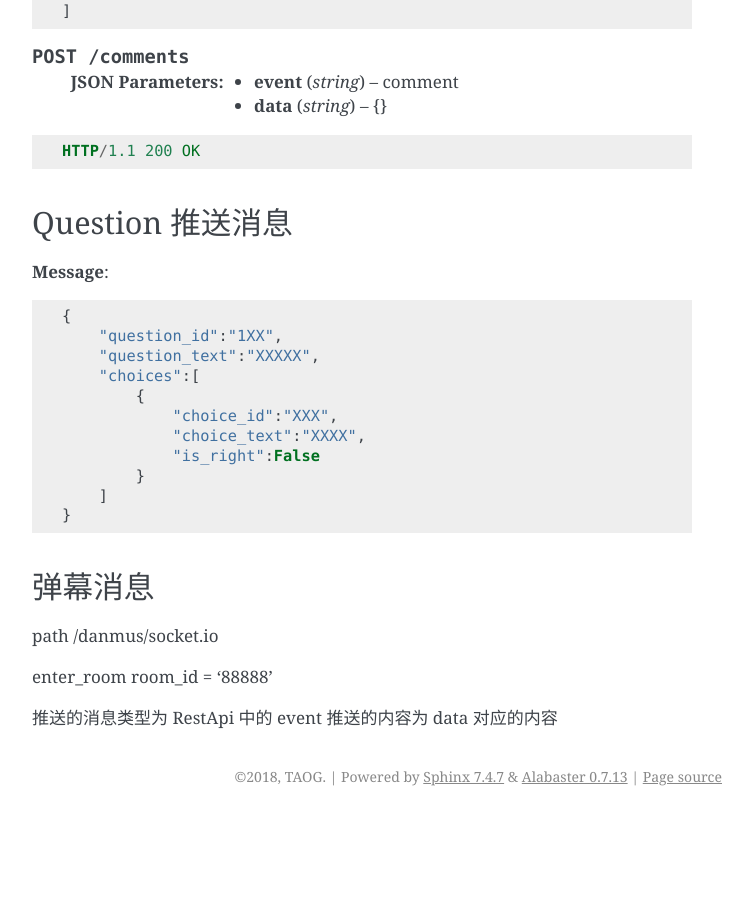
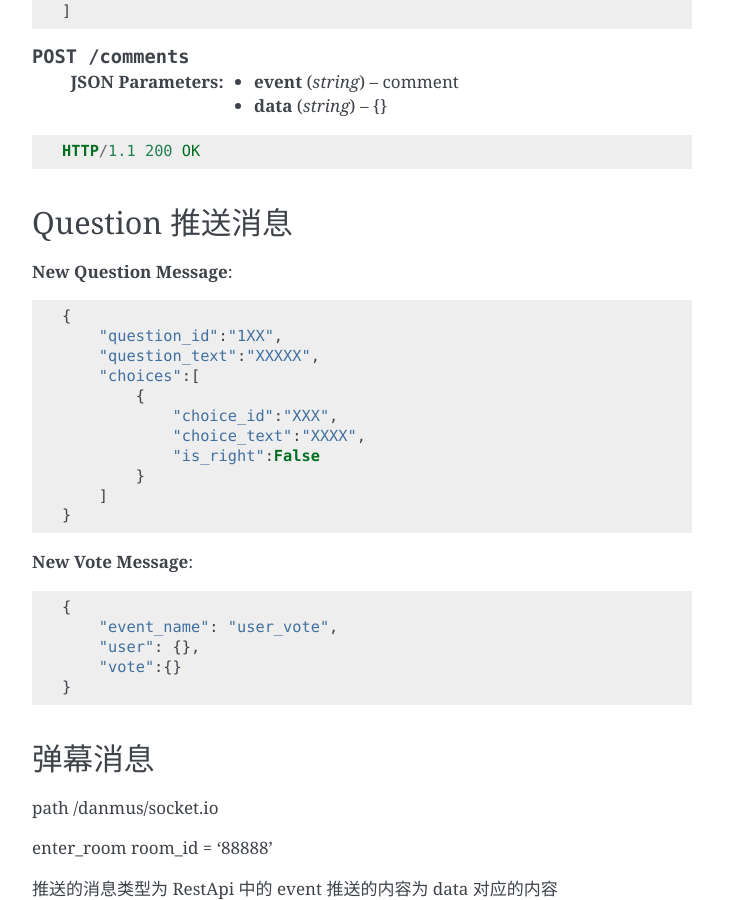
Before and after one commit to yowenter/haha-respond, a Sphinx documentation site: the page built from api/api-doc/source/rest_api.rst, in a window 1280 px wide and 900 px high, scrolled down 1759 px. Shown: the whole window, without its empty margins (388-1141 px from the left). Built offline with Sphinx 7.4.7, drawn with Linux system fonts in a browser that asks for light colours; pages that are not in the unit, such as notebooks, are missing from menus; before the commit the page ends 2575 px from its top, so only the background shows below that.

Commit message:
+ new vote push

```diff
--- a/api/api-doc/source/rest_api.rst
+++ b/api/api-doc/source/rest_api.rst
@@ -124,7 +124,7 @@ Question 推送消息
 ----------------------
 
 
-**Message**::
+**New Question Message**::
 
             {
                 "question_id":"1XX",
@@ -138,6 +138,14 @@ Question 推送消息
                 ]
             }
 
+**New Vote Message**::
+
+            {
+                "event_name": "user_vote",
+                "user": {},
+                "vote":{}
+            }
+
 
 
 弹幕消息
```
Also changed, not shown: 1 other file.
